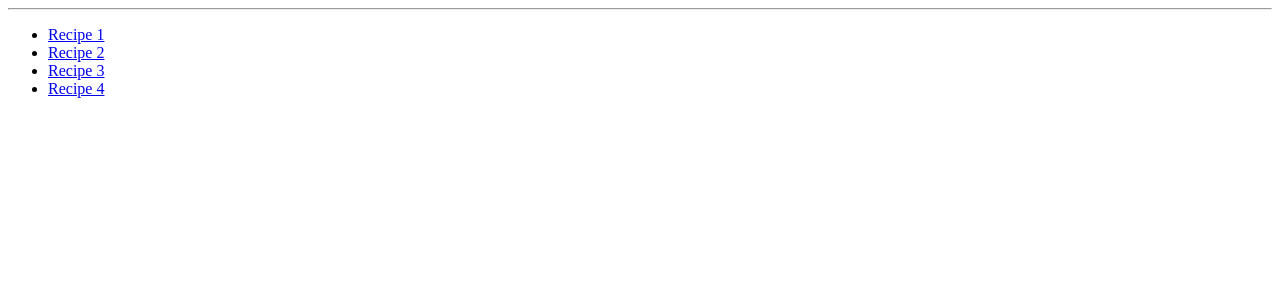
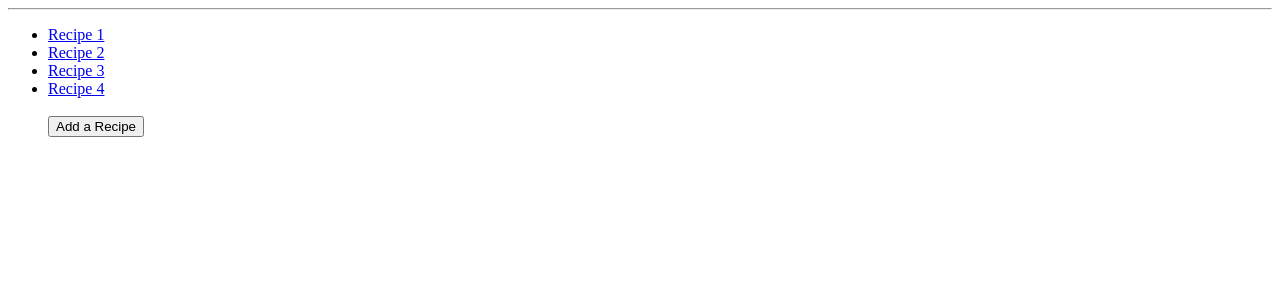
Before and after one commit to erennuevo/recipebook-nuevo-lib, a Django app: page /list in a window 1280 px wide. Shown: the part 101-401 px from the top of the page. Run offline with Django 5.2, Linux system fonts and the light colour scheme; data comes from the database, SQL or seed files in the repository; both versions use the stored data as it was after the commit.

Commit message:
Created a form to create new recipes

```diff
--- a/ledger/urls.py
+++ b/ledger/urls.py
@@ -3,13 +3,14 @@ URL configuration for the ledger app.
 '''
 
 from django.urls import path, include
-from .views import recipe_list, recipe_detail
+from .views import recipe_list, recipe_detail, add_recipe
 from django.contrib.auth.views import LogoutView
 
 urlpatterns = [
     path('list', recipe_list, name="recipe_list"),
     path('<int:id>/detail', recipe_detail, name="recipe_detail"),
     path('accounts/', include('django.contrib.auth.urls')),
+    path('recipe/add', add_recipe, name="add_recipe")
 ]
 
 app_name = "ledger"
--- a/ledger/views.py
+++ b/ledger/views.py
@@ -2,8 +2,9 @@
 Django views that contain the contexts for each page.
 """
 
-from django.shortcuts import render
+from django.shortcuts import render, redirect
 from .models import Recipe
+from .forms import RecipeForm
 from django.contrib.auth.decorators import login_required
 
 
@@ -14,7 +15,7 @@ def recipe_list(request):
     recipes = Recipe.objects.all()
 
     ctx = {
-        'recipes': recipes
+        'recipes': recipes,
     }
     return render(request, 'recipe_list.html', ctx)
 
@@ -28,3 +29,17 @@ def recipe_detail(request, id):
         'recipe': Recipe.objects.get(id=id)
     }
     return render(request, 'recipe_detail.html', ctx)
+
+
+@login_required
+def add_recipe(request):
+    form = RecipeForm()
+    if request.method == 'POST':
+        form = RecipeForm(request.POST)
+        if form.is_valid():
+            recipe = form.save()
+            return redirect('ledger:recipe_detail', id=recipe.id)
+    ctx = {
+        'form': form
+    }
+    return render(request, 'recipe_form.html', ctx)
--- a/templates/recipe_list.html
+++ b/templates/recipe_list.html
@@ -7,5 +7,9 @@
             <a href="{{ recipe.get_absolute_url }}">{{ recipe.name }}</a>
         </li>
     {% endfor %}
+    <br>
+    <a href="{% url 'ledger:add_recipe' %}">
+        <button>Add a Recipe</button>
+    </a>
 </ul>
 {% endblock %}
```
Also changed, not shown: ledger/forms.py (added, +7 -0 lines), templates/recipe_form.html (added, +12 -0 lines), db.sqlite3.
